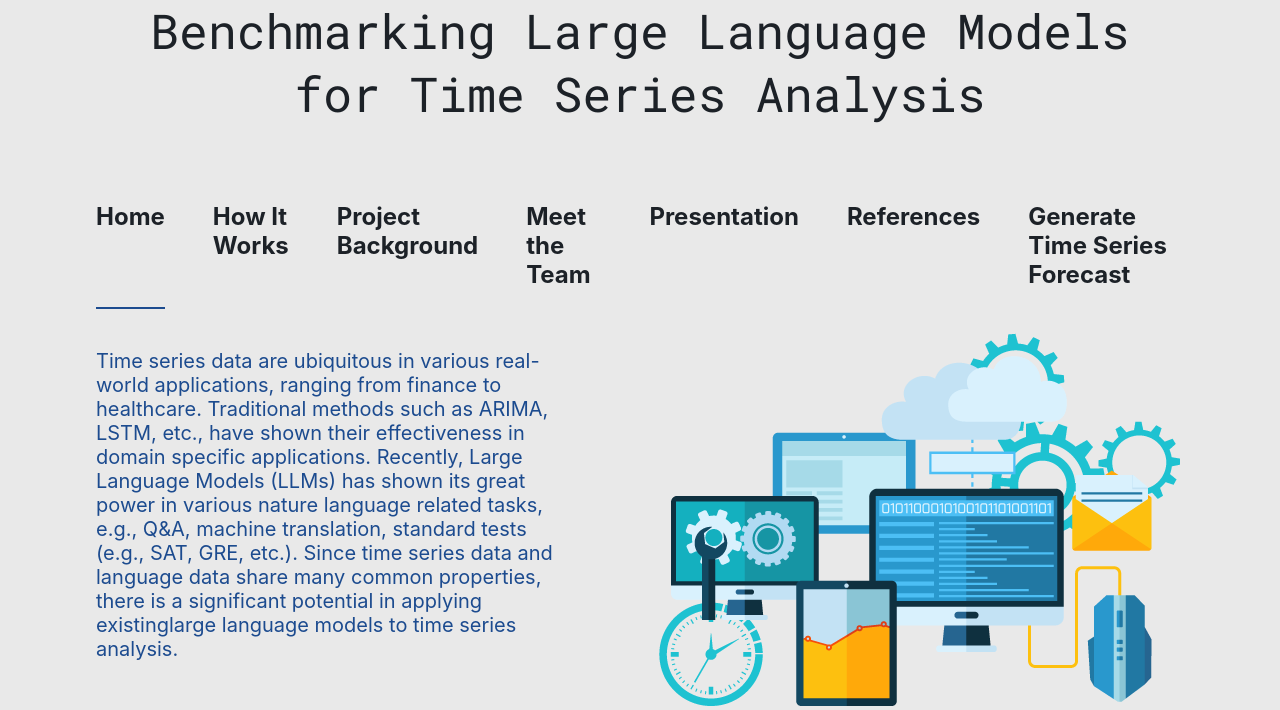
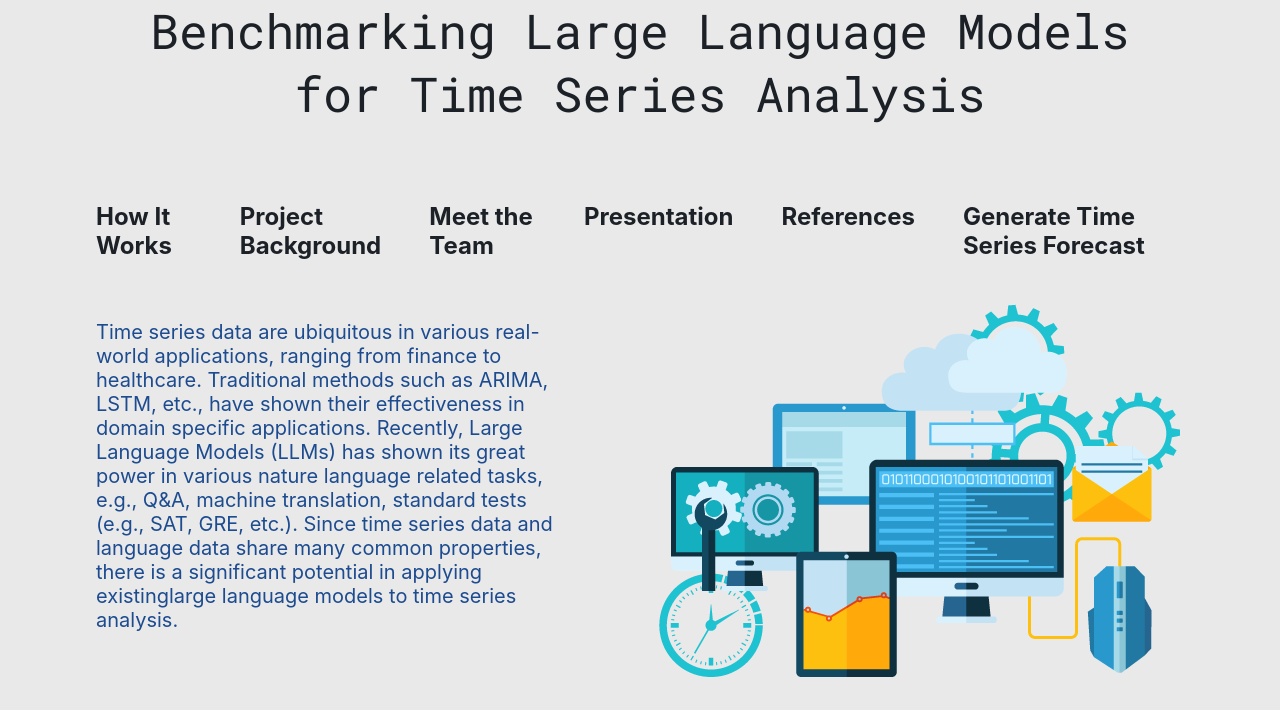
Before and after one commit to sage-p1/SDP-Team-01-Spring-2025-Project-Files, a Flask app: page /home in a window 1280 px wide. Shown: the part 180-890 px from the top of the page. After the commit the page ends 857 px from the top, so only its background shows below. Run offline with Flask 3, Linux system fonts and the light colour scheme.

Commit message:
changed something

```diff
--- a/v5/templates/base.html
+++ b/v5/templates/base.html
@@ -16,7 +16,6 @@
         </a>
     </div>
     <nav class="nav-bar">
-        <a href="/home" class="{% if request.path == '/home' %}active{% endif %}">Home</a>
         <a href="/how_it_works" class="{% if request.path == '/how_it_works' %}active{% endif %}">How It Works</a>
         <a href="/background" class="{% if request.path == '/background' %}active{% endif %}">Project Background</a>
         <a href="/team" class="{% if request.path == '/team' %}active{% endif %}">Meet the Team</a>
```
